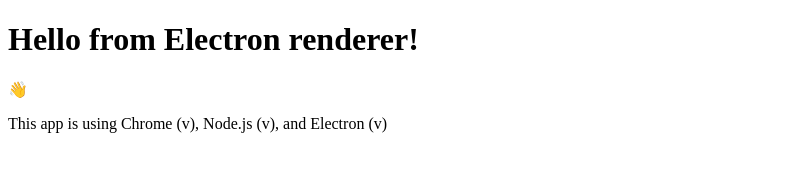
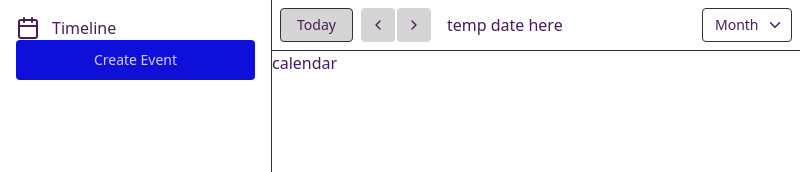
Before and after one commit to mambulik/Calendar_app, an Electron app: page index.html in a window 800 px wide. Shown: the top 172 px of the page. Drawn offline with Linux system fonts and the light colour scheme; no server answers.

Commit message:
day one- until Sidebar

```diff
--- /dev/null
+++ b/CSS/button.css
@@ -0,0 +1,48 @@
+.button {
+    font-size: var(--font-size-sm);
+    line-height: var(--line-height-sm);
+    font-weight: 400;
+    border-radius: var(--border-radius-md);
+    border: none;
+    padding: 0 1rem;
+    height: 2.125rem;
+    cursor: pointer;
+    transition: background-color var(--duration-sm) ease-out;
+}
+
+.button--primary {
+    background-color: var(--color-blue-600);
+    color: var(--color-text-light);
+}
+
+.button--primary:hover {
+    background-color: var(--color-blue-500);
+}
+
+.button--lg {
+    font-weight: 500;
+    height: 2.5rem;
+}
+
+.button--secondary {
+    background-color: var(--color-white);
+    border: 1px solid var(--color-gray-300);
+    color: var(--color-text-dark);
+}
+
+.button--secondary:hover {
+    background-color: var(--color-gray-100);
+}
+
+.button--icon {
+    display: flex;
+    align-items: center;
+    justify-content: center;
+    width: 2.125rem;
+    padding: 0;
+    border: none;
+}
+
+.button__icon {
+    width: 1rem;
+}
--- /dev/null
+++ b/CSS/index.css
@@ -0,0 +1,56 @@
+@import "./nav.css";
+@import "./sidebar.css";
+@import "./button.css";
+@import "./responsive.css";
+@import "./select.css";
+
+* {
+    font-family: ui-sans-serif,system-ui,sans-serif;
+    margin: 0;
+    padding: 0;
+    box-sizing: border-box;
+}
+
+body {
+    font-size: 16px;
+    line-height: 1.5;
+    color: var(--color-text-dark);
+}
+
+
+:root {
+    --color-text-dark: rgb(71, 28, 88);
+    --color-gray-300: #2e323d;
+    --font-size-sm: 0.875rem;
+    --border-radius-md: 0.25rem;
+    --line-height-sm: 1.25rem;
+    --duration-sm: 100ms;
+    --color-gray-100: gray;
+    --color-white: rgb(213, 213, 213);
+    --font-size-lg: 1.125rem;
+    --line-height-lg: 1.75rem;
+    --color-blue-500: rgb(121, 121, 250);
+    --color-blue-600: rgb(15, 15, 218);
+    --color-text-light: rgb(212, 203, 243);
+}
+
+.app {
+    height: 100vh;
+}
+
+.main {
+    display: flex;
+    flex-direction: column;
+    height: 100%;
+}
+
+.calendar {
+height: 100%;
+}
+
+@media (min-width: 768px) {
+    .app {
+        display: grid;
+        grid-template-columns: auto 1fr;
+    }
+}
--- /dev/null
+++ b/CSS/nav.css
@@ -0,0 +1,47 @@
+.nav {
+    border-bottom: 1px solid var(--color-gray-300);
+    display: flex;
+    padding: 0.5rem 1rem;
+    gap: 1rem;
+}
+
+.nav__date-info {
+    flex: 1;
+    display: flex;
+    align-items: center;
+    justify-content: space-between;
+    flex-direction: row-reverse;
+}
+
+.nav__controls {
+    display: flex;
+    gap: 0.125rem;
+}
+
+.nav__arrows {
+    display: flex;
+    gap: 0.125rem;
+}
+
+.nav__date {
+    font-family: var(--font-size-lg);
+    line-height: var(--line-height-lg);
+}
+
+@media (min-width: 768px) {
+    .nav {
+        justify-content: space-between;
+        gap: 0;
+        padding: 0.5rem;
+    }
+
+    .nav__date-info {
+        flex-direction: row;
+        justify-content: flex-start;
+        gap: 1rem;
+    }
+
+    .nav__controls {
+        gap: 0.5rem;
+    }
+}
--- /dev/null
+++ b/CSS/responsive.css
@@ -0,0 +1,11 @@
+@media (min-width: 768px) {
+    .mobile-only {
+        display: none;
+    }
+}
+
+@media (max-width: 767px) {
+    .desktop-only {
+        display: none;
+    }
+}
--- /dev/null
+++ b/CSS/select.css
@@ -0,0 +1,27 @@
+.select {
+    position: relative;
+    color: var(--color-text-dark);
+}
+
+.select__select {
+    font-size: var(--font-size-sm);
+    line-height: var(--line-height-sm);
+    font-weight: 400;
+    color: var(--color-text-dark);
+    background-color: transparent;
+    border-radius: var(--border-radius-md);
+    border: 1px solid var(--color-gray-300);
+    padding: 0 2rem 0 0.75rem;
+    height: 2.125rem;
+    cursor: pointer;
+    appearance: none;
+}
+
+.select__icon {
+    position: absolute;
+    top: 50%;
+    right: 0.5rem;
+    transform: translateY(-50%);
+    width: 1.125rem;
+    pointer-events: none;
+}
--- /dev/null
+++ b/CSS/sidebar.css
@@ -0,0 +1,15 @@
+.sidebar {
+    border-right: 1px solid var(--color-gray-300);
+    width: 17rem;
+    display: flex;
+    flex-direction: column;
+    grid-area: 1rem;
+    padding: 1rem;
+}
+
+.sidebar__logo {
+    display: flex;
+    align-items: center;
+    gap: 0.75rem;
+    font-weight: 500;
+}
--- a/index.html
+++ b/index.html
@@ -1,7 +1,8 @@
 <!DOCTYPE html>
-<html>
+<htm lang ="en">
   <head>
     <meta charset="UTF-8" />
+    <meta name="viewport" content="width=device-width, initial-scale=1.0">
     <!-- https://developer.mozilla.org/en-US/docs/Web/HTTP/CSP -->
     <meta
       http-equiv="Content-Security-Policy"
@@ -11,12 +12,52 @@
       http-equiv="X-Content-Security-Policy"
       content="default-src 'self'; script-src 'self'"
     />
-    <title>Hello from Electron renderer!</title>
+    <link rel="stylesheet" href="/CSS/index.css" />
+    <title>My timeline</title>
   </head>
+
+
   <body>
-    <h1>Hello from Electron renderer!</h1>
-    <p>👋</p>
-    <p id="info"></p>
+    <div class="app">
+        <div class="sidebar desktop-only">
+          <div class="sidebar__logo"><svg xmlns="http://www.w3.org/2000/svg" width="24" height="24" viewBox="0 0 24 24" fill="none" stroke="currentColor" stroke-width="2" stroke-linecap="round" stroke-linejoin="round" class=""><path d="M8 2v4"/><path d="M16 2v4"/><rect width="18" height="18" x="3" y="4" rx="2"/><path d="M3 10h18"/></svg>
+          <span class="sidebar__title">Timeline</span>
+          </div>
+
+          <button class="button button--primary button--lg">Create Event</button>
+
+        </div>
+
+        <main class="main">
+            <div class="nav">
+                <button class="button button--icon button--secondary mobile-only"><svg xmlns="http://www.w3.org/2000/svg" width="24" height="24" viewBox="0 0 24 24" fill="none" stroke="currentColor" stroke-width="2" stroke-linecap="round" stroke-linejoin="round" class="button__icon"><path d="M3 12h18"/><path d="M3 18h18"/><path d="M3 6h18"/></svg></button>
+                <div class="nav__date-info">
+                    <div class="nav__controls">
+                        <button class="button button--secondary desktop-only">Today</button>
+                        <button class="button button--icon button--secondary mobile-only "><svg xmlns="http://www.w3.org/2000/svg" width="24" height="24" viewBox="0 0 24 24" fill="none" stroke="currentColor" stroke-width="2" stroke-linecap="round" stroke-linejoin="round" class="button__icon"><path d="M8 2v4"/><path d="M16 2v4"/><rect width="18" height="18" x="3" y="4" rx="2"/><path d="M3 10h18"/><path d="M8 14h.01"/><path d="M12 14h.01"/><path d="M16 14h.01"/><path d="M8 18h.01"/><path d="M12 18h.01"/><path d="M16 18h.01"/></svg></button>
+                        <div class="nav__arrows">
+                            <button class="button button--icon button--secondary"><svg xmlns="http://www.w3.org/2000/svg" width="24" height="24" viewBox="0 0 24 24" fill="none" stroke="currentColor" stroke-width="2" stroke-linecap="round" stroke-linejoin="round" class="button__icon"><path d="m15 18-6-6 6-6"/></svg></button>
+                            <button class="button button--icon button--secondary"><svg xmlns="http://www.w3.org/2000/svg" width="24" height="24" viewBox="0 0 24 24" fill="none" stroke="currentColor" stroke-width="2" stroke-linecap="round" stroke-linejoin="round" class="button__icon"><path d="m9 18 6-6-6-6"/></svg></button>
+                        </div>
+                    </div>
+                    <time class="nav__date">temp date here</time>
+                </div>
+
+                <div class="select desktop-only">
+                  <select class="select__select">
+                    <option value="day">Day</option>
+                    <option value="Week">Week</option>
+                    <option value="Month" selected>Month</option>
+                  </select>
+                  <svg xmlns="http://www.w3.org/2000/svg" width="24" height="24" viewBox="0 0 24 24" fill="none" stroke="currentColor" stroke-width="2" stroke-linecap="round" stroke-linejoin="round" class="select__icon"><path d="m6 9 6 6 6-6"/></svg>
+                </div>
+            </div>
+            <div class="calendar">calendar</div>
+        </main>
+    </div>
+
   </body>
-  <script src="./renderer.js"></script>
+
+
+  <script defer src="./renderer.js"></script>
 </html>
--- a/main.js
+++ b/main.js
@@ -37,5 +37,5 @@
     if (process.platform !== 'darwin') app.quit()
 })
 /*
-Closing the app when all bindows are closed.
+Closing the app when all bindows are closed. darwin  = macOS
 */
```
